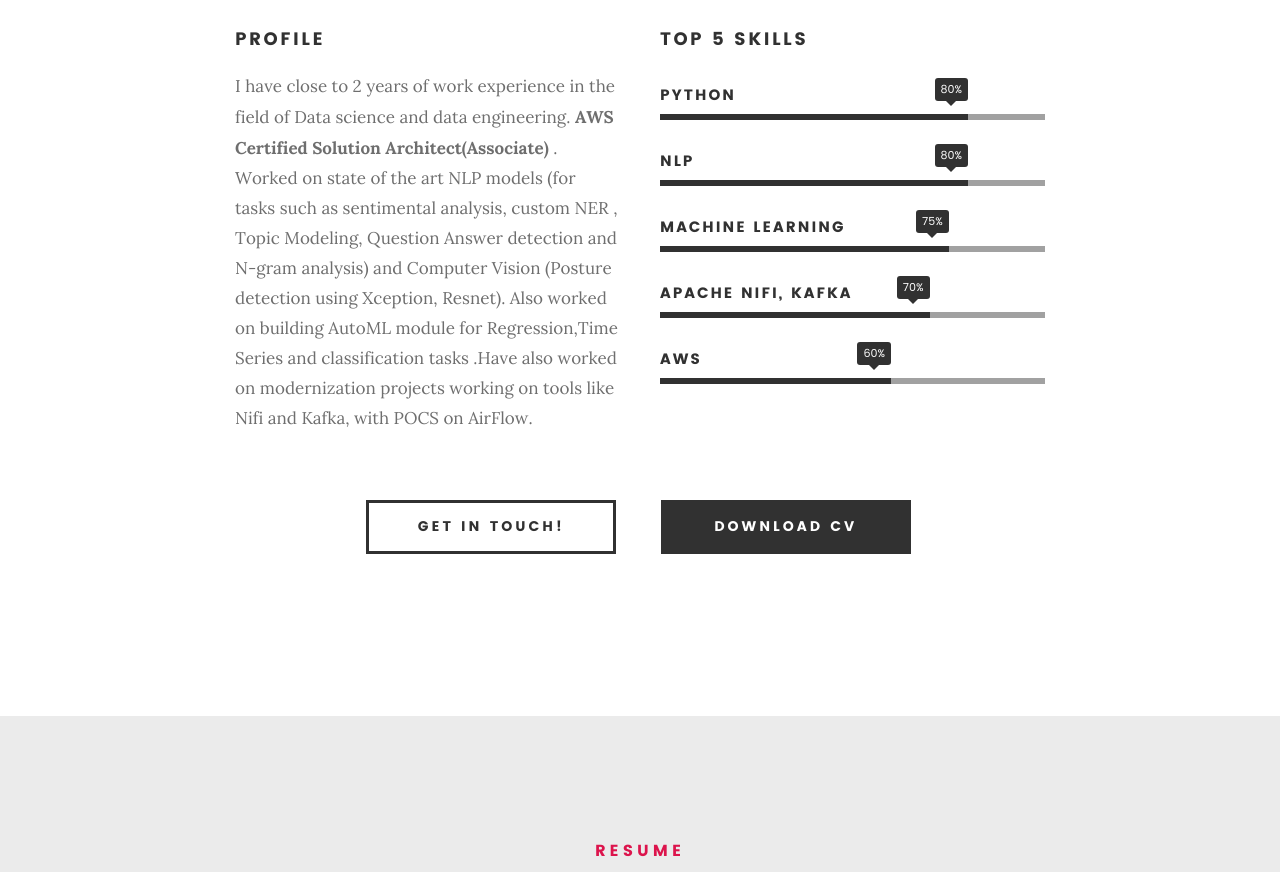
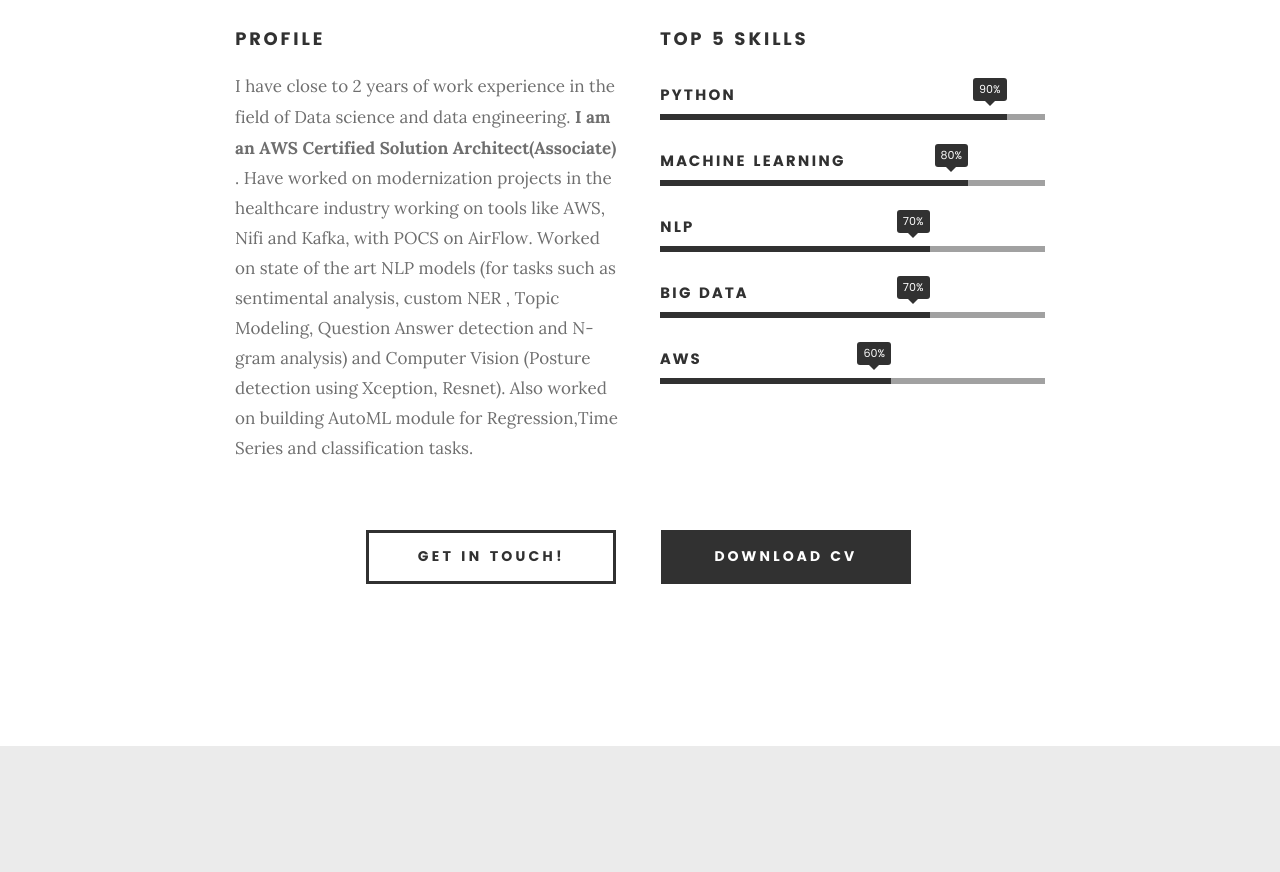
Before and after one commit to niduttnb/niduttnb.github.io, a plain HTML site: page index.html in a window 1280 px wide. Shown: the part 1181-2053 px from the top of the page. Drawn offline with Linux system fonts and the light colour scheme; files whose address does not match are found by name.

Commit message:
viramya sugg

```diff
--- a/index.html
+++ b/index.html
@@ -120,7 +120,7 @@
    		<div class="col-six tab-full">
 
    			<h3>Profile</h3>
-   			<p>I have close to 2 years of work experience in the field of Data science and data engineering. <b>AWS Certified Solution Architect(Associate) </b>. Worked on state of the art NLP models (for tasks such as sentimental analysis, custom NER , Topic Modeling, Question Answer detection and N-gram analysis) and Computer Vision (Posture detection using Xception, Resnet).  Also worked on building AutoML module for  Regression,Time Series  and classification tasks .Have also worked on modernization projects working on tools like Nifi and Kafka, with POCS on AirFlow.</p>
+   			<p>I have close to 2 years of work experience in the field of Data science and data engineering. <b>I am an AWS Certified Solution Architect(Associate)</b> . Have worked on modernization projects in the healthcare industry working on tools like AWS, Nifi and Kafka, with POCS on AirFlow. Worked on state of the art NLP models (for tasks such as sentimental analysis, custom NER , Topic Modeling, Question Answer detection and N-gram analysis) and Computer Vision (Posture detection using Xception, Resnet).  Also worked on building AutoML module for  Regression,Time Series  and classification tasks. </p>
 
    		</div>
 
@@ -131,20 +131,20 @@
 
 				<ul class="skill-bars">
 				   <li>
-				   	<div class="progress percent80"><span>80%</span></div>
+				   	<div class="progress percent90"><span>90%</span></div>
 				   	<strong>Python</strong>
 				   </li>
 				   <li>
 				   	<div class="progress percent80"><span> 80%</span></div>
-				   	<strong>NLP</strong>
-				   </li>
-				   <li>
-				   	<div class="progress percent75"><span>75%</span></div>
 				   	<strong>Machine Learning</strong>
 				   </li>
 				   <li>
 				   	<div class="progress percent70"><span>70%</span></div>
-				   	<strong>Apache Nifi, Kafka</strong>
+				   	<strong>NLP</strong>
+				   </li>
+				   <li>
+				   	<div class="progress percent70"><span>70%</span></div>
+				   	<strong>Big Data</strong>
 				   </li>
 				   <li>
 
```
